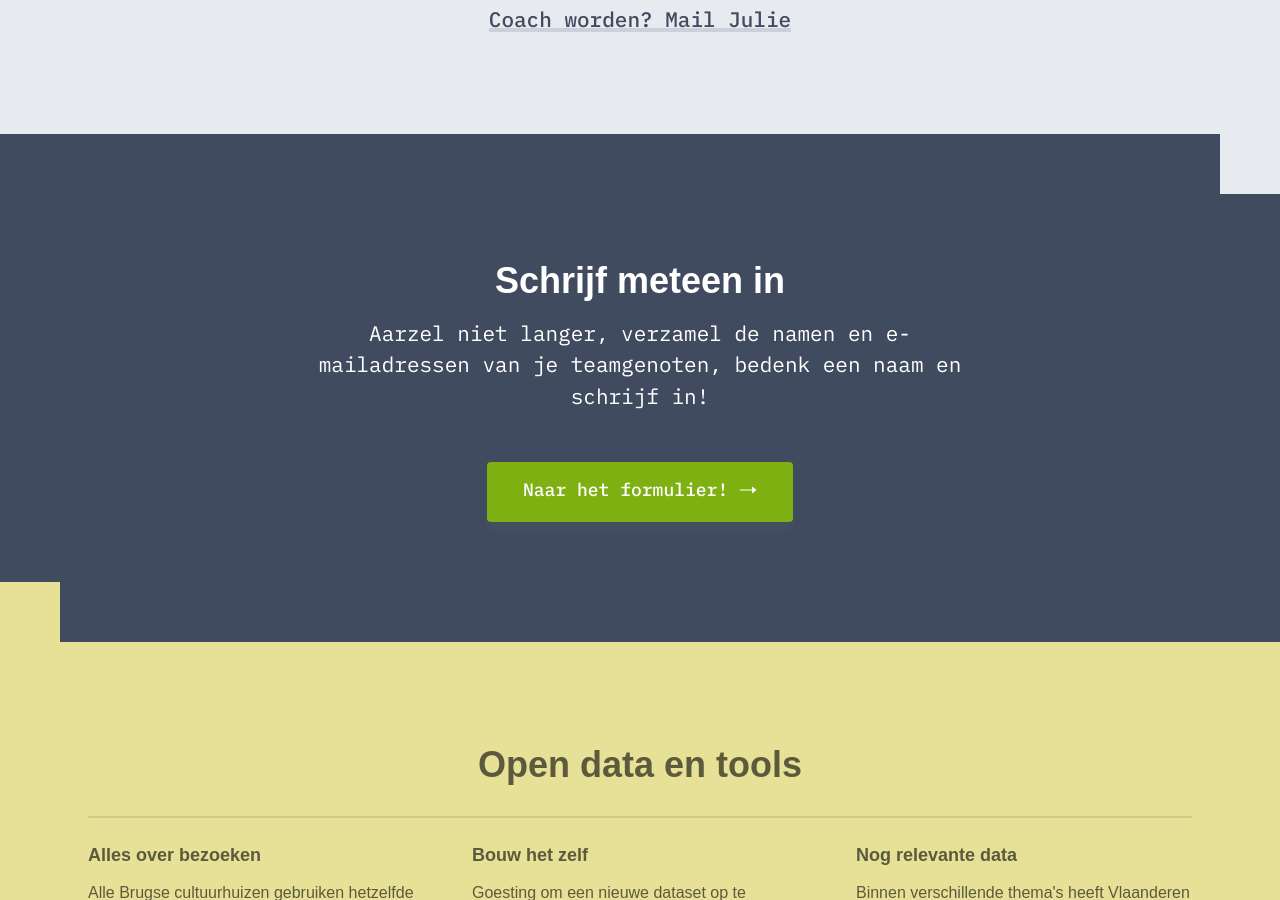
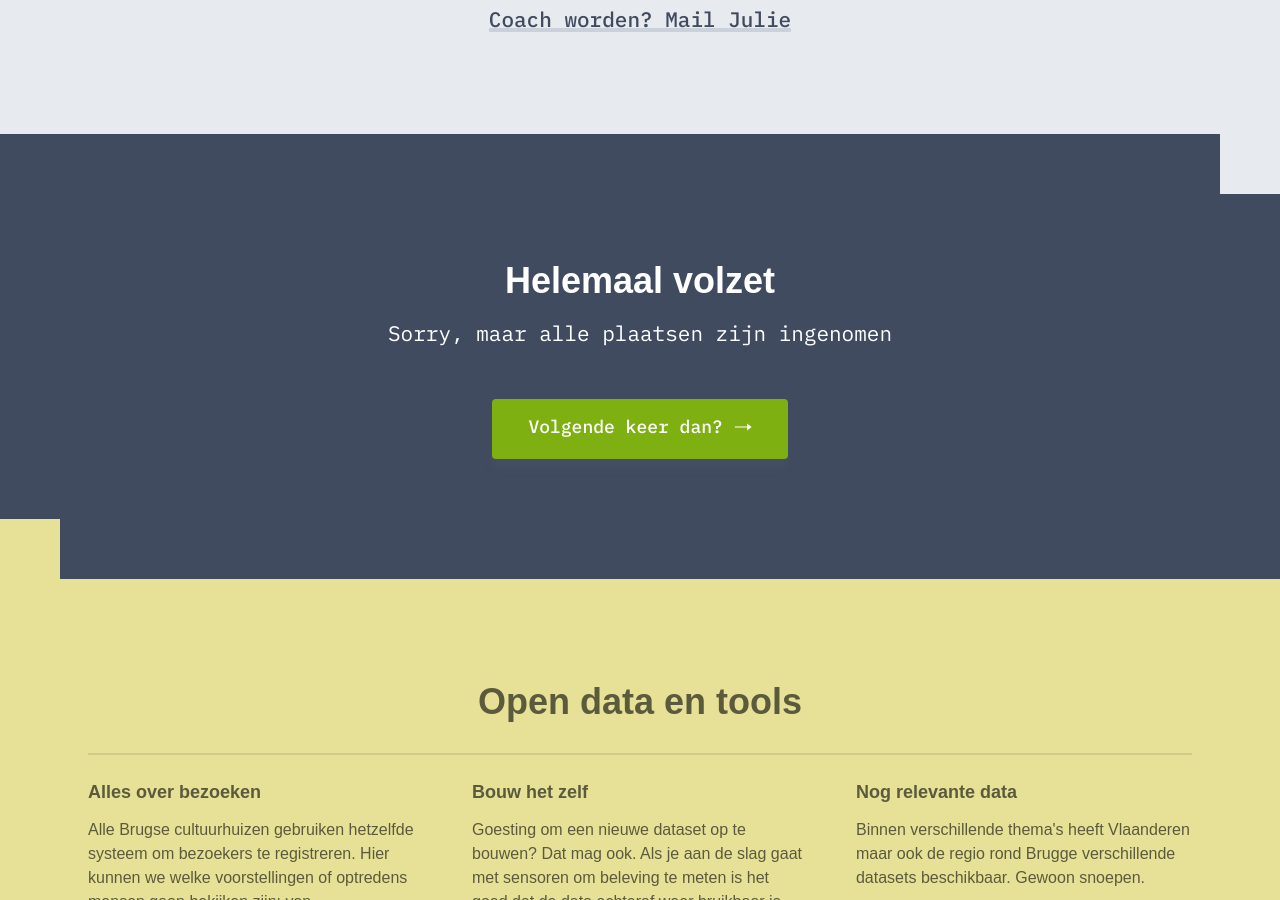
Before and after one commit to nerdlab-be/cityhacks-2019, a Jekyll site: the page built from _pages/index.markdown, in a window 1280 px wide and 900 px high, scrolled down 4459 px. Built offline with Jekyll 4.4.1, drawn with Linux system fonts in a browser that asks for light colours; some web fonts are replaced.

Commit message:
remove schrijf in

```diff
--- a/_pages/index.markdown
+++ b/_pages/index.markdown
@@ -73,8 +73,7 @@ coaches:
   link: "Coach worden? Mail Julie"
   linkHref: "mailto:julie.naesens@ocwest.be"
 subscribe:
-  title: "Schrijf meteen in"
-  para: "Aarzel niet langer, verzamel de namen en e-mailadressen van je teamgenoten, bedenk een naam en schrijf in!"
-  link: "Naar het formulier!"
-  linkHref: "https://docs.google.com/forms/d/e/1FAIpQLSfYTbqp_qkRwl749heXY9221920Akph6qpTvEpbz6AlTVJOBA/viewform?usp=sf_link"
+  title: "Helemaal volzet"
+  para: "Sorry, maar alle plaatsen zijn ingenomen"
+  link: "Volgende keer dan?"
 ---
```
